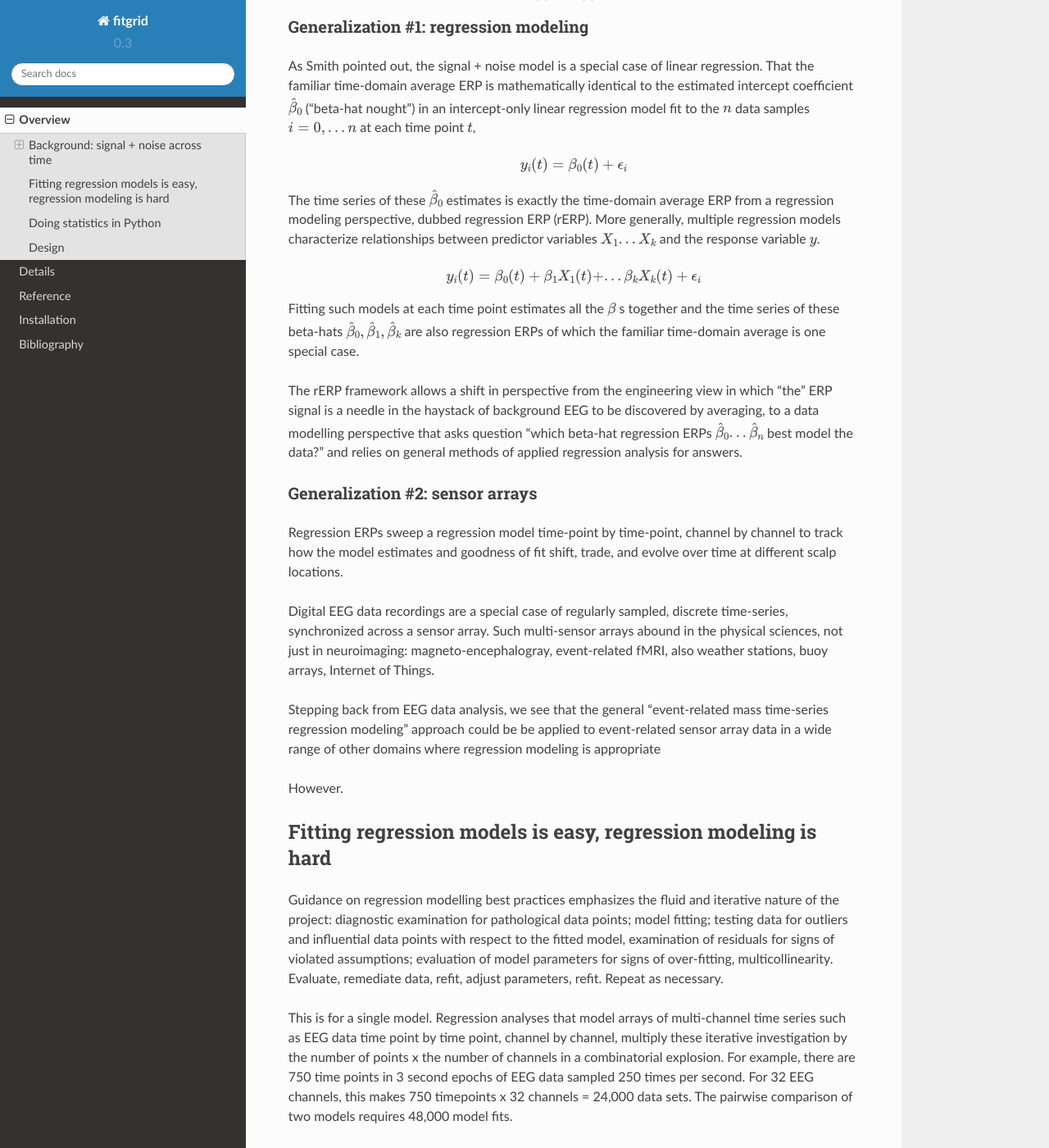
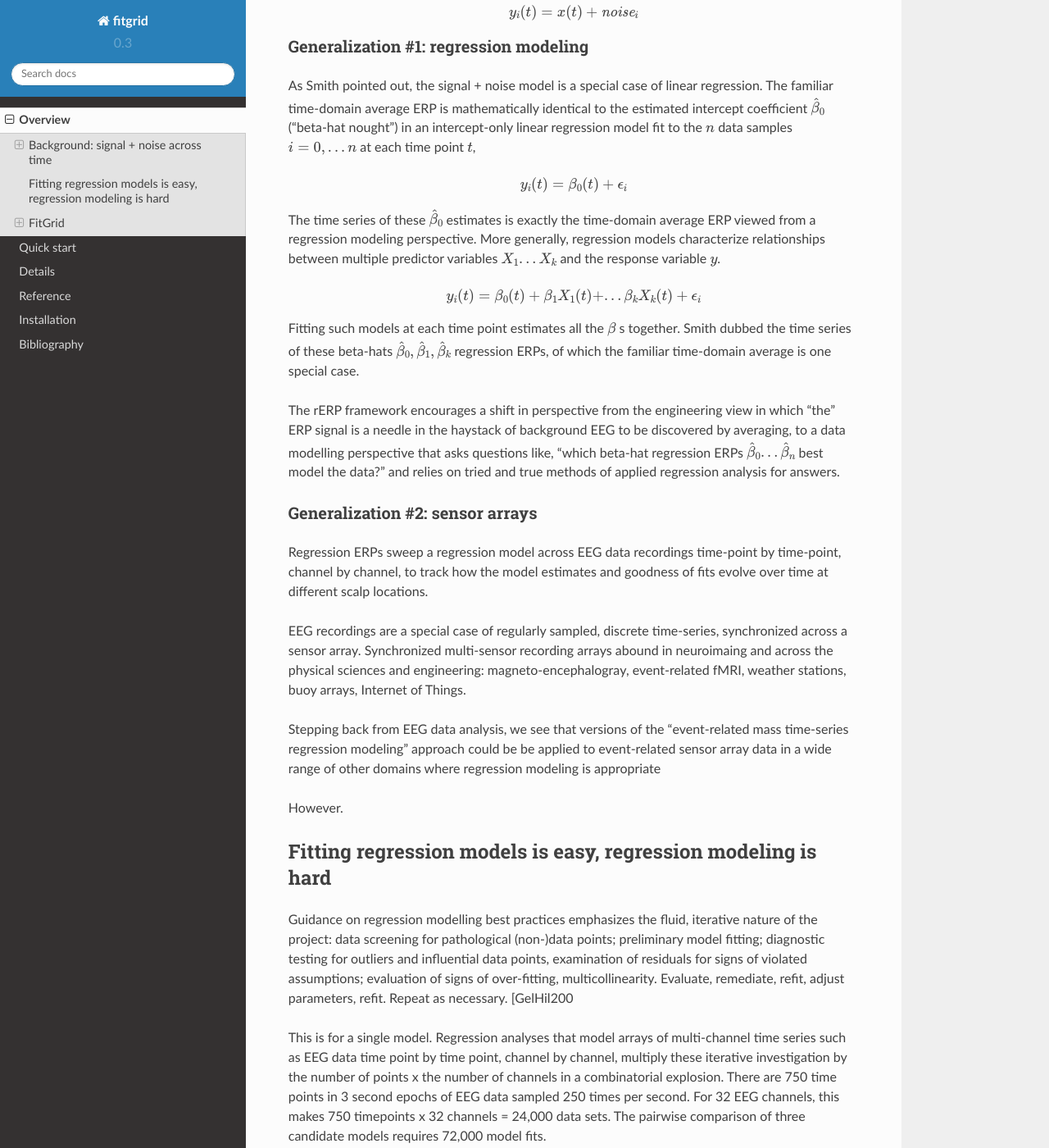
Before and after one commit to kutaslab/fitgrid, a Sphinx documentation site: the page built from docs/source/overview.rst, in a window 1280 px wide and 1400 px high, scrolled down 451 px. Shown: the whole window at 82% size. Built offline with Sphinx 7.4.7 and the Read the Docs theme 2.0.0, drawn with Linux system fonts in a browser that asks for light colours; pages that are not in the unit, such as notebooks, are missing from menus; some of the changed text lies outside the part shown.

```diff
--- a/docs/source/conf.py
+++ b/docs/source/conf.py
@@ -53,8 +53,8 @@ extensions = [
     'nbsphinx',
 ]
 
-# nbsphinx_timeout = 5 * 60  # lmer needs time to run in Tutorial
-# nbsphinx_timeout = -1 # don't
+# nbsphinx_timeout = -1 # don't timeout
+nbsphinx_timeout = 5 * 60  # lmer needs time to run in Tutorial
 
 # Add any paths that contain templates here, relative to this directory.
 templates_path = ['_templates']
--- a/docs/source/overview.rst
+++ b/docs/source/overview.rst
@@ -15,18 +15,18 @@ estimate of the "true" value. Under the assumption that there is a
 small but consistent brain response to the event, averaging multiple
 measurements should tend to cancel out the (typically much larger)
 variation in the background EEG. From a signal processing perspective,
-this assumes a fixed event-related signal that varies with time,
-:math:`x(t)`, and noise that does not. That is for each epoch
-:math:`i` and measurement :math:`y_{i}`,
+this assumes the time-series of measurements :math:`y_{i}` are a
+combination of event-related signal that varies systematically with
+time, :math:`x(t)`, and random noise that does not.
 
-.. math:: y_{i}(t) = x(t) + \epsilon_{i}
+.. math:: y_{i}(t) = x(t) + \mathit{noise}_{i}
 
 --------------------------------------
 Generalization #1: regression modeling
 --------------------------------------
 
 As Smith pointed out, the signal + noise model is a special case of
-linear regression. That the familiar time-domain average ERP is
+linear regression. The familiar time-domain average ERP is
 mathematically identical to the estimated intercept coefficient
 :math:`\hat{\beta}_{0}` ("beta-hat nought") in an intercept-only
 linear regression model fit to the :math:`n` data samples :math:`i =
@@ -35,76 +35,83 @@ linear regression model fit to the :math:`n` data samples :math:`i =
 .. math:: y_{i}(t) = \beta_{0}(t) + \epsilon_{i}
 
 The time series of these :math:`\hat{\beta}_{0}` estimates is exactly
-the time-domain average ERP from a regression modeling perspective,
-dubbed regression ERP (rERP). More generally, multiple regression
-models characterize relationships between predictor variables
-:math:`X_{1} ... X_{k}` and the response variable :math:`y`.
+the time-domain average ERP viewed from a regression modeling
+perspective. More generally, regression models characterize
+relationships between multiple predictor variables :math:`X_{1} ... X_{k}` and
+the response variable :math:`y`.
 
 .. math:: y_{i}(t) = \beta_{0}(t) + \beta_{1}X_{1}(t) +
           ... \beta_{k}X_{k}(t) + \epsilon_{i}
 
 Fitting such models at each time point estimates all the :math:`\beta`
-s together and the time series of these beta-hats
-:math:`\hat{\beta}_{0}, \hat{\beta}_{1}, \hat{\beta}_{k}` are also
-regression ERPs of which the familiar time-domain average is one
-special case.
+s together. Smith dubbed the time series of these beta-hats
+:math:`\hat{\beta}_{0}, \hat{\beta}_{1}, \hat{\beta}_{k}` regression
+ERPs, of which the familiar time-domain average is one special case.
 
-The rERP framework allows a shift in perspective from the engineering
-view in which "the" ERP signal is a needle in the haystack of
-background EEG to be discovered by averaging, to a data modelling
-perspective that asks question "which beta-hat regression ERPs
+The rERP framework encourages a shift in perspective from the
+engineering view in which "the" ERP signal is a needle in the haystack
+of background EEG to be discovered by averaging, to a data modelling
+perspective that asks questions like, "which beta-hat regression ERPs
 :math:`\hat{\beta}_{0} ... \hat{\beta}_{n}` best model the data?" and
-relies on general methods of applied regression analysis for answers.
+relies on tried and true methods of applied regression analysis for
+answers.
 
 
 --------------------------------
 Generalization #2: sensor arrays
 --------------------------------
 
-Regression ERPs sweep a regression model time-point by time-point,
-channel by channel to track how the model estimates and goodness of
-fit shift, trade, and evolve over time at different scalp locations.
+Regression ERPs sweep a regression model across EEG data recordings
+time-point by time-point, channel by channel, to track how the model
+estimates and goodness of fits evolve over time at different scalp
+locations.
 
-Digital EEG data recordings are a special case of regularly sampled,
-discrete time-series, synchronized across a sensor array. Such
-multi-sensor arrays abound in the physical sciences, not just
-in neuroimaging: magneto-encephalogray, event-related fMRI, also
-weather stations, buoy arrays, Internet of Things.
+EEG recordings are a special case of regularly sampled, discrete
+time-series, synchronized across a sensor array. Synchronized
+multi-sensor recording arrays abound in neuroimaing and across the
+physical sciences and engineering: magneto-encephalogray,
+event-related fMRI, weather stations, buoy arrays, Internet of Things.
 
-Stepping back from EEG data analysis, we see that the general
+Stepping back from EEG data analysis, we see that versions of the
 "event-related mass time-series regression modeling" approach could be
 be applied to event-related sensor array data in a wide range of other
 domains where regression modeling is appropriate
 
 However.
 
-
 ==============================================================
 Fitting regression models is easy, regression modeling is hard
 ==============================================================
 
-Guidance on regression modelling best practices emphasizes the fluid
-and iterative nature of the project: diagnostic examination for
-pathological data points; model fitting; testing data for outliers and
-influential data points with respect to the fitted model, examination
-of residuals for signs of violated assumptions; evaluation of model
-parameters for signs of over-fitting, multicollinearity. Evaluate,
-remediate data, refit, adjust parameters, refit. Repeat as necessary.
+Guidance on regression modelling best practices emphasizes the fluid,
+iterative nature of the project: data screening for pathological
+(non-)data points; preliminary model fitting; diagnostic testing for
+outliers and influential data points, examination of residuals for
+signs of violated assumptions; evaluation of signs of over-fitting,
+multicollinearity. Evaluate, remediate, refit, adjust parameters,
+refit. Repeat as necessary. [GelHil200
 
 This is for a single model. Regression analyses that model arrays of
 multi-channel time series such as EEG data time point by time point,
 channel by channel, multiply these iterative investigation by the
 number of points x the number of channels in a combinatorial
-explosion. For example, there are 750 time points in 3 second epochs
-of EEG data sampled 250 times per second. For 32 EEG channels, this
-makes 750 timepoints x 32 channels = 24,000 data sets. The pairwise
-comparison of two models requires 48,000 model fits.
+explosion. There are 750 time points in 3 second epochs of EEG data
+sampled 250 times per second. For 32 EEG channels, this makes 750
+timepoints x 32 channels = 24,000 data sets. The pairwise comparison
+of three candidate models requires 72,000 model fits.
 
 Nothing can prevent this combinatorial explosion, FitGrid is a
 resource for managing it.
 
+
+=======
+FitGrid
+=======
+
+For an overview of the workflow see :doc:`Quickstart`
+
 With one function call, FitGrid sweeps a model formula cross each of
-the 24,000 timepoints x channels (in parallel on multiple CPU cores if
+the timepoints x channels (in parallel on multiple CPU cores if
 supported by hardware) and collects the fits. When the fitting is
 complete the results of the fitting and diagnostic measures can be
 queried in a format ready for visualization and analysis.
@@ -173,9 +178,10 @@ nested ``for`` loops are required::
         for timepoint in timepoints:
             # extract diagnostic or fit measure, save it somewhere
 
-======
-Design
-======
+--------------
+FitGrid Design
+--------------
+
 
 ``fitgrid`` abstracts this complexity away and handles the iteration and
 storage of the data behind the scenes. The first loop above is now replaced
--- a/setup.py
+++ b/setup.py
@@ -10,6 +10,7 @@
 
 from setuptools import find_packages, setup
 from fitgrid import __version__
+
 
 def readme():
     with open('README.md') as f:
```
Also changed, not shown: other parts of docs/source/overview.rst (+5 -7 lines), docs/source/bibliography.rst (+19 -2 lines), docs/source/quickstart.rst (deleted, +0 -26 lines), docs/source/tutorial.rst (deleted, +0 -168 lines), docs/source/Quickstart.ipynb (added), 5 other files.
